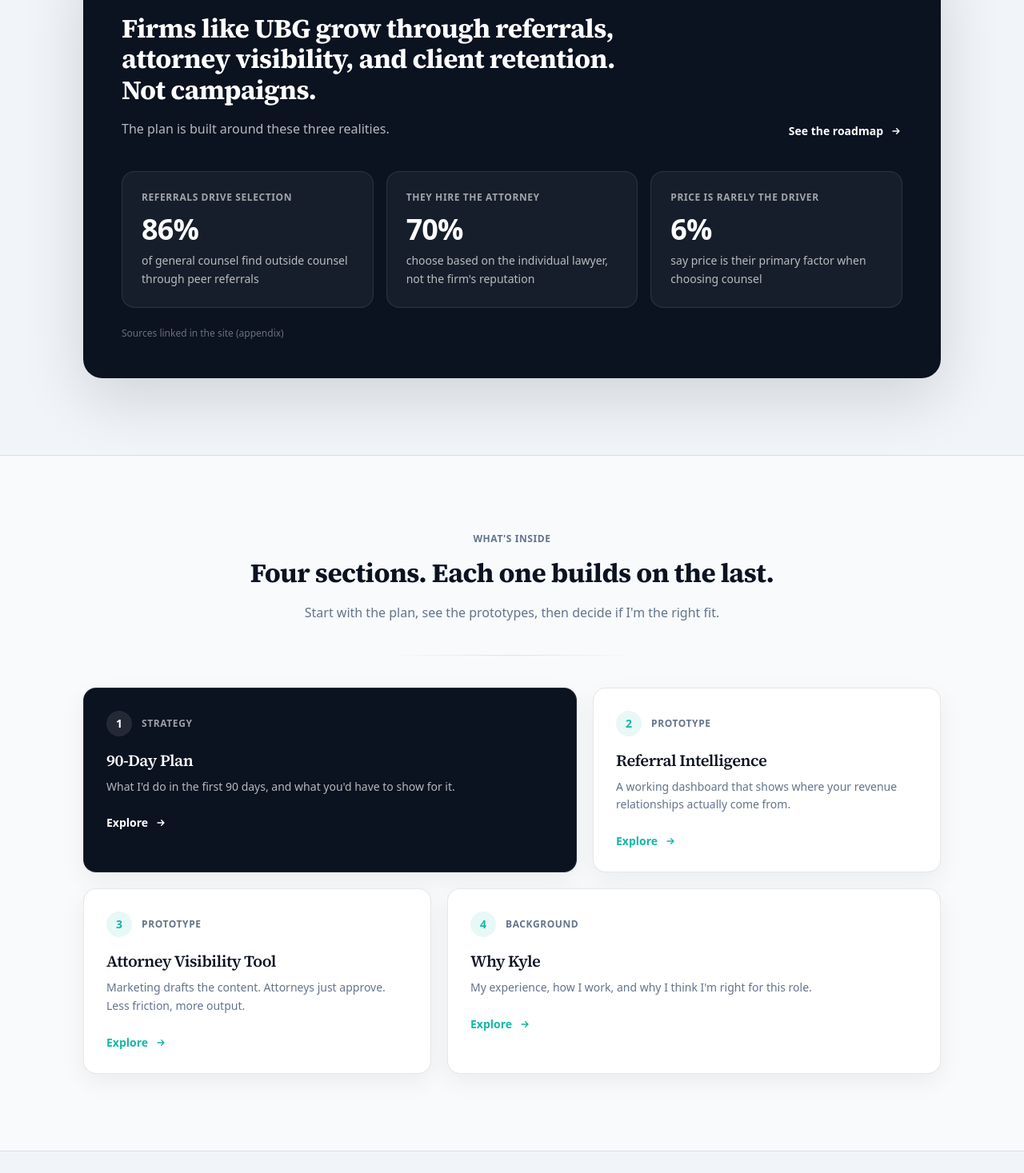
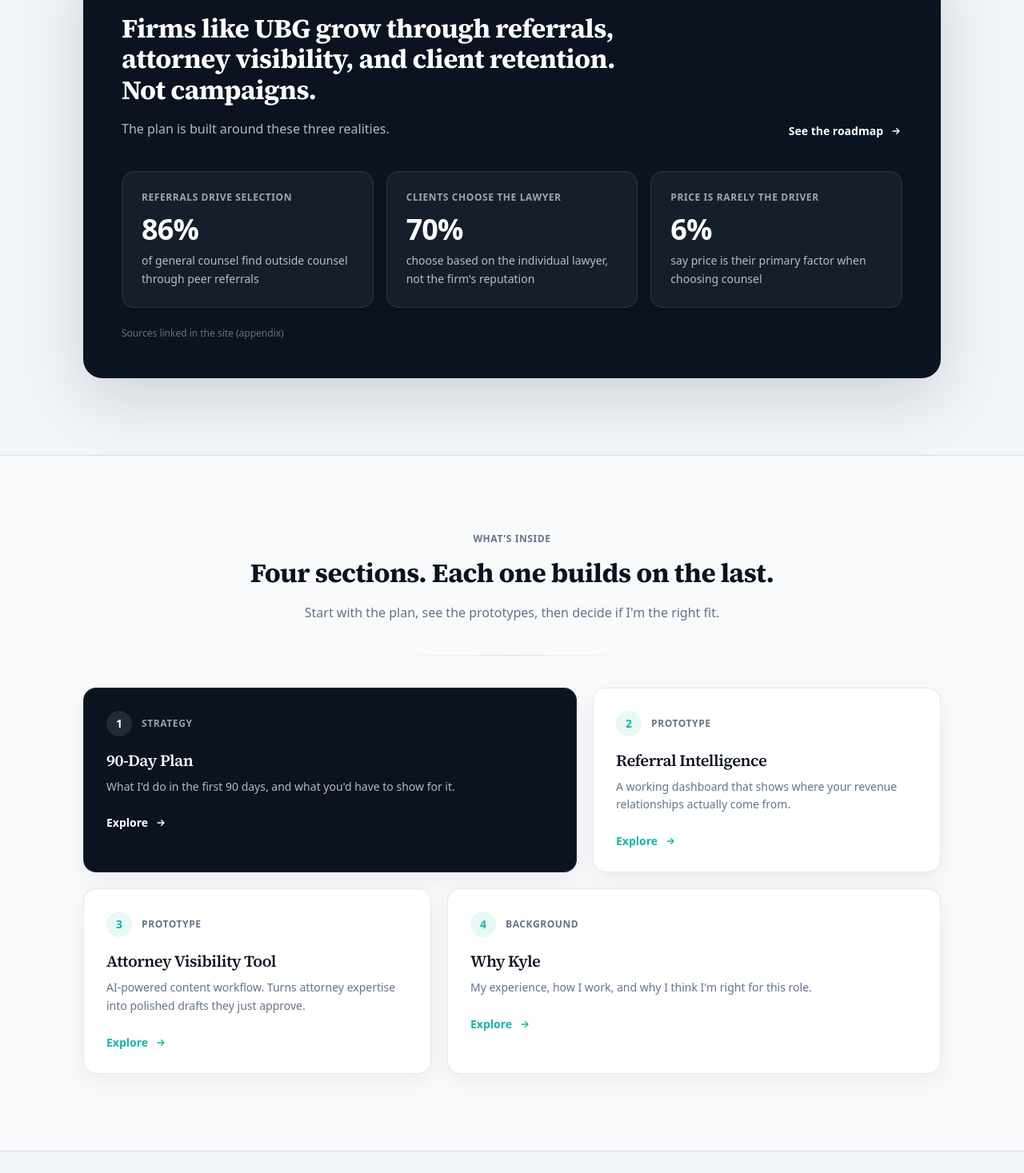
Before and after one commit to SidekickMarketer/ubg-cmo-demo, a Next.js app: page / in a window 1280 px wide. Shown: the part 808-2275 px from the top of the page at 80% size. Built offline with nearby package versions, Linux system fonts and the light colour scheme.

Commit message:
Update stat label and AI content workflow description

```diff
--- a/src/app/page.tsx
+++ b/src/app/page.tsx
@@ -217,7 +217,7 @@ export default function HomePage() {
 
             <div className="mt-10 grid grid-cols-1 gap-4 sm:grid-cols-3">
               <MiniStat label="Referrals drive selection" value="86%" sub="of general counsel find outside counsel through peer referrals" />
-              <MiniStat label="They hire the attorney" value="70%" sub="choose based on the individual lawyer, not the firm's reputation" />
+              <MiniStat label="Clients choose the lawyer" value="70%" sub="choose based on the individual lawyer, not the firm's reputation" />
               <MiniStat label="Price is rarely the driver" value="6%" sub="say price is their primary factor when choosing counsel" />
             </div>
 
@@ -272,7 +272,7 @@ export default function HomePage() {
                 number="3"
                 eyebrow="Prototype"
                 title="Attorney Visibility Tool"
-                desc="Marketing drafts the content. Attorneys just approve. Less friction, more output."
+                desc="AI-powered content workflow. Turns attorney expertise into polished drafts they just approve."
                 href="/tool"
                 tone="light"
               />
```
